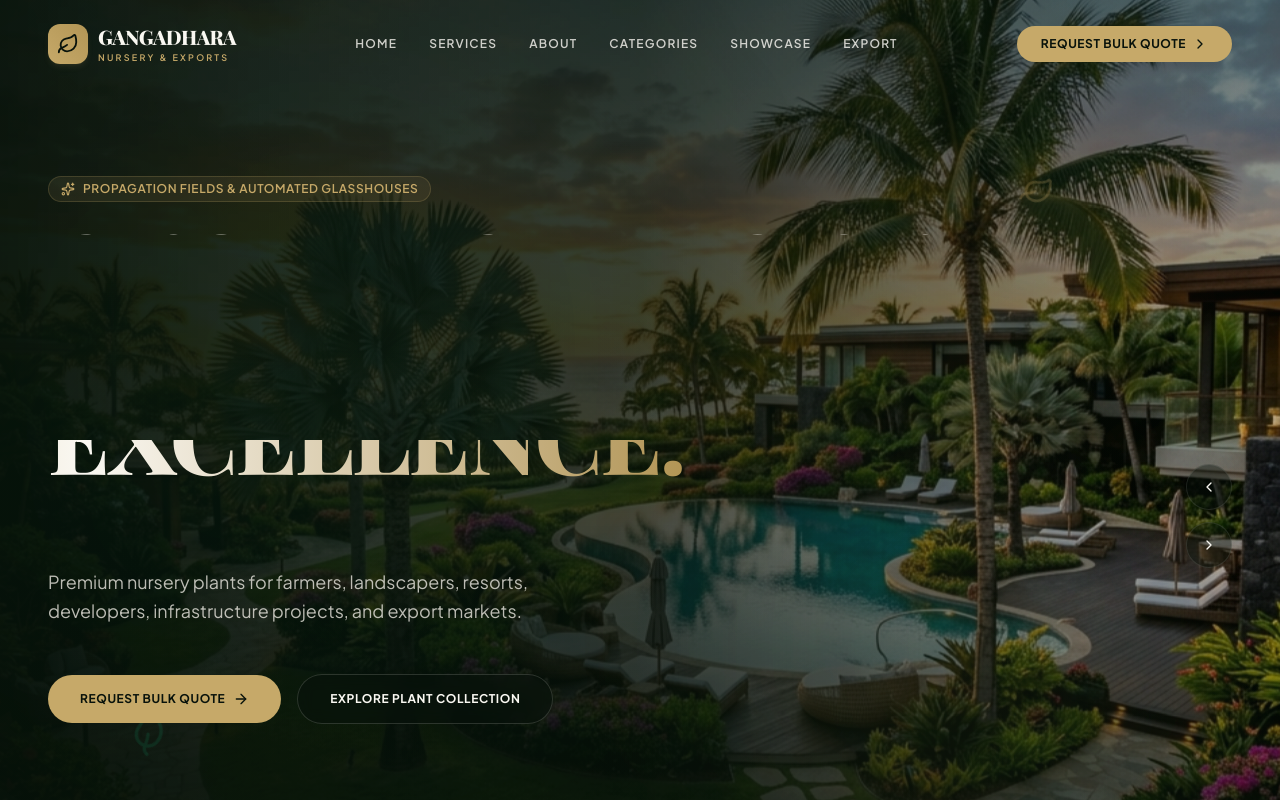
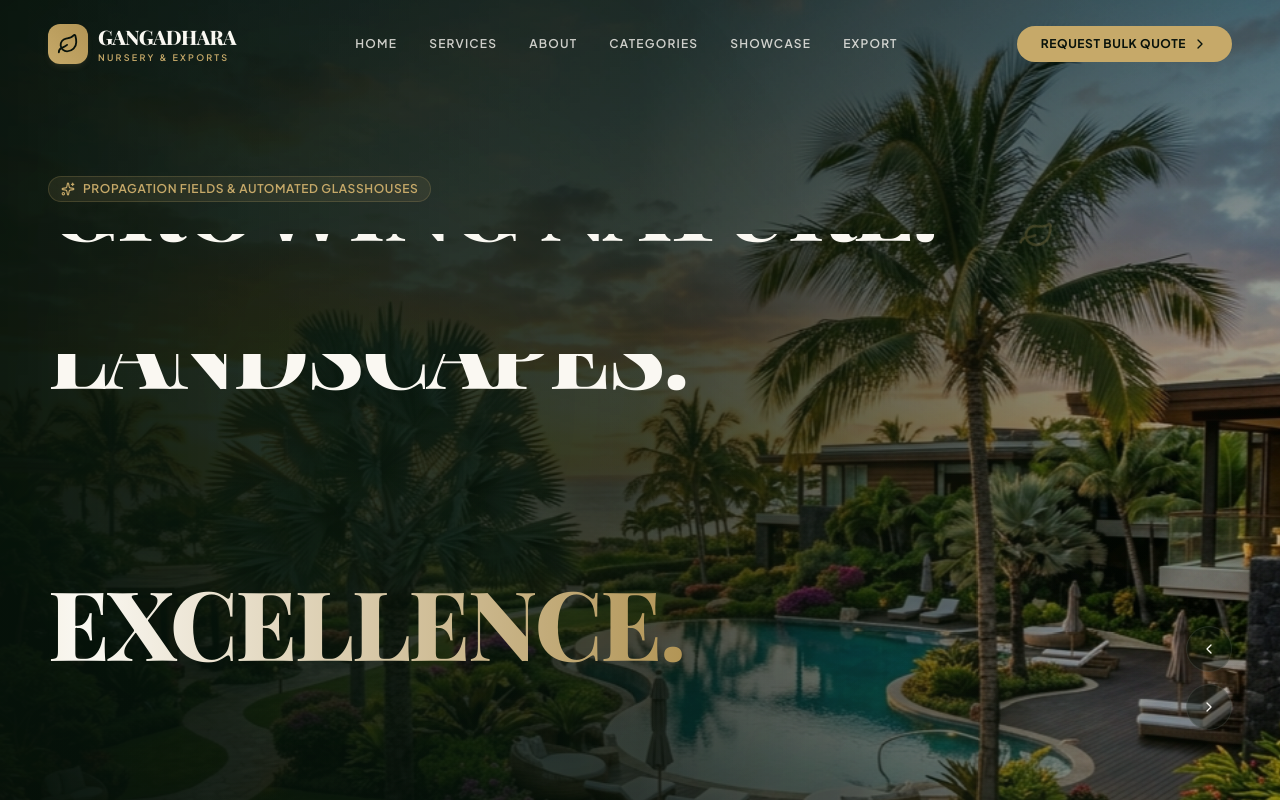
Before and after one commit to rameshnaiduayyala/nursery-website, a React (Vite) app: page / in a window 1280 px wide. Shown: the top 800 px of the page. Built offline with nearby package versions, Linux system fonts and the light colour scheme; a web font is replaced by a local one.

Commit message:
fix: resolve hero headline text clipping height wrapper

```diff
--- a/src/components/Hero.jsx
+++ b/src/components/Hero.jsx
@@ -185,7 +185,7 @@ export default function Hero({ onOpenQuote }) {
           {/* Luxury Staggered Headline */}
           <div className="space-y-2">
             {slides[currentSlide].lines.map((line, idx) => (
-              <div key={idx} className="overflow-hidden h-[44px] sm:h-[65px] md:h-[80px] lg:h-[95px] flex items-center">
+              <div key={idx} className="overflow-hidden py-1 sm:py-2 flex items-center">
                 <AnimatePresence mode="wait">
                   <motion.h1
                     key={currentSlide + '-' + idx}
```
